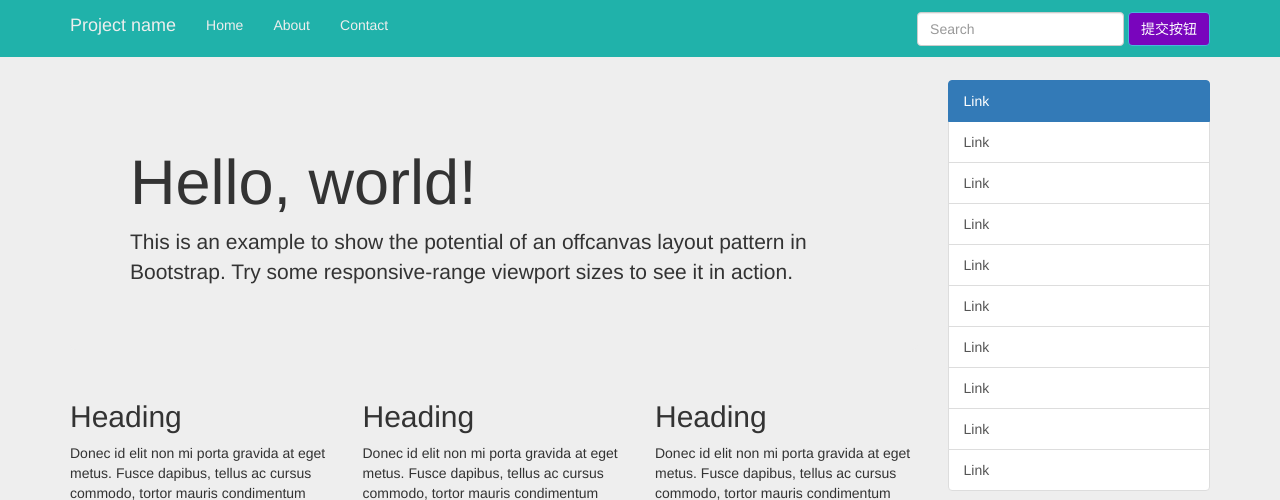
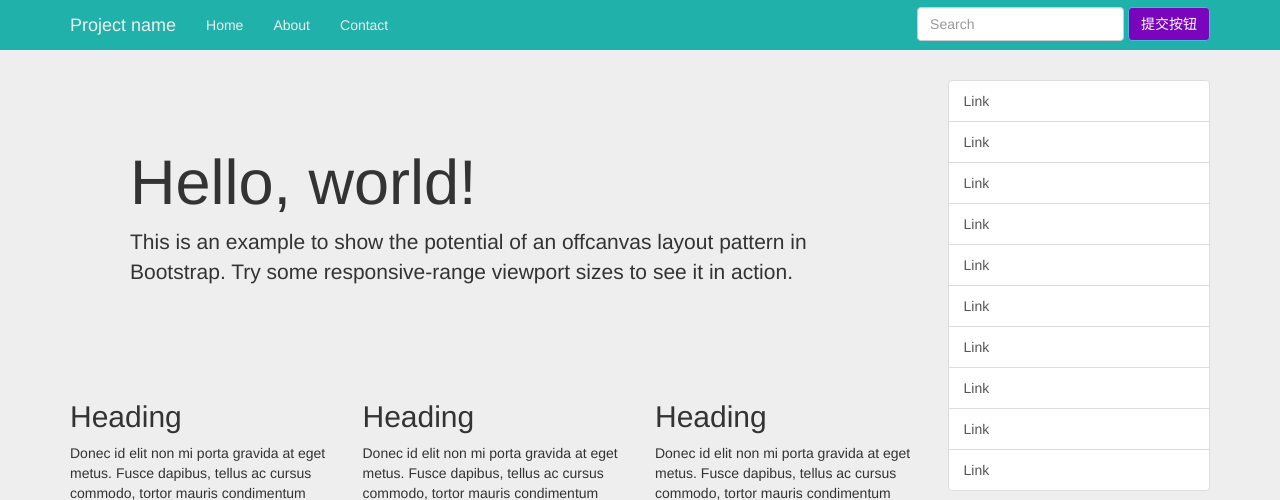
Before and after one commit to cundi/Work_Manager, a Django app: page / in a window 1280 px wide. Shown: the top 500 px of the page. Run offline with Django 3.2, Linux system fonts and the light colour scheme; data comes from the database, SQL or seed files in the repository; some libraries are stand-ins or nearby versions.

Commit message:
modify the nabvar as 45px
change navbar-header navbar-brand navbar-form

```diff
--- a/templates/index.html
+++ b/templates/index.html
@@ -19,9 +19,9 @@
         });
     </script>
     <nav class="navbar navbar-fixed-top navbar-nav" style="navbutton_background_color: red;
-     background-color: lightseagreen; height: 57px;">
-        <div class="container">
-            <div class="navbar-header">
+     background-color: lightseagreen; height: 45px;">
+        <div class="container" style="height: 45px;">
+            <div class="navbar-header" style="height: 45px;">
                 <button type="button" class="navbar-toggle collapsed" data-toggle="collapse" data-target="#navbar"
                         aria-expanded="false" aria-controls="navbar">
                     <span class="sr-only">Toggle navigation</span>
@@ -29,10 +29,10 @@
                     <span class="icon-bar"></span>
                     <span class="icon-bar"></span>
                 </button>
-                <a class="navbar-brand" href="#">Project name</a>
+                <a class="navbar-brand" href="#" style="height: 45px;">Project name</a>
             </div>
             <div>
-                <form class="navbar-form navbar-right" role="search" style="margin-top: 4px;">
+                <form class="navbar-form navbar-right" role="search" style="margin-top: -1px; margin-bottom: 1px; height: 45px;">
                     <div class="form-group">
                         <input type="text" class="form-control" placeholder="Search">
                     </div>
@@ -40,7 +40,7 @@
                 </form>
             </div>
             <div id="navbar" class="collapse navbar-collapse">
-                <ul class="nav navbar-nav">
+                <ul class="nav navbar-nav" style="height: 45px;">
                     <li class="active"><a href="#">Home</a></li>
                     <li><a href="#about">About</a></li>
                     <li><a href="#contact">Contact</a></li>
@@ -133,7 +133,7 @@
 
             <div class="col-xs-6 col-sm-3 sidebar-offcanvas" id="sidebar">
                 <div class="list-group">
-                    <a href="#" class="list-group-item active">Link</a>
+                    <a href="#" class="list-group-item">Link</a>
                     <a href="#" class="list-group-item">Link</a>
                     <a href="#" class="list-group-item">Link</a>
                     <a href="#" class="list-group-item">Link</a>
@@ -146,6 +146,8 @@
                 </div>
             </div>
             <!--/.sidebar-offcanvas-->
+
+
         </div>
         <!--/row-->
 
```
